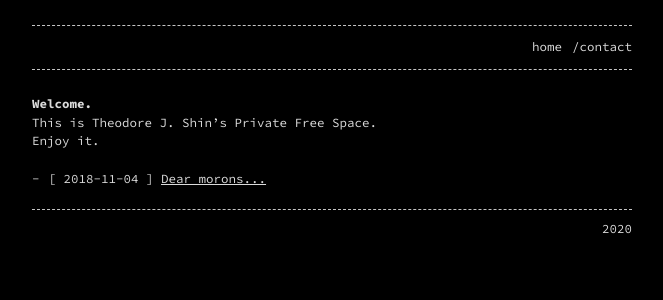
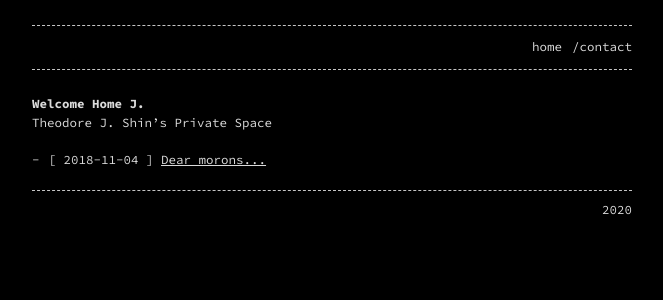
Before and after one commit to theodoreshin99/theodoreshin99.github.io, a Jekyll site: the page built from index.md, in a window 1280 px wide. Shown: the top 300 px of the page, without its empty margins (308-971 px from the left). Built offline with Jekyll 4.4.1, drawn with Linux system fonts in a browser that asks for light colours.

Commit message:
Update index.md

```diff
--- a/index.md
+++ b/index.md
@@ -4,7 +4,5 @@ layout: home
 permalink: home
 ---
 
-# Welcome.
-
-This is Theodore J. Shin's Private Free Space.
-Enjoy it.
+# Welcome Home J.
+Theodore J. Shin's Private Space
```
